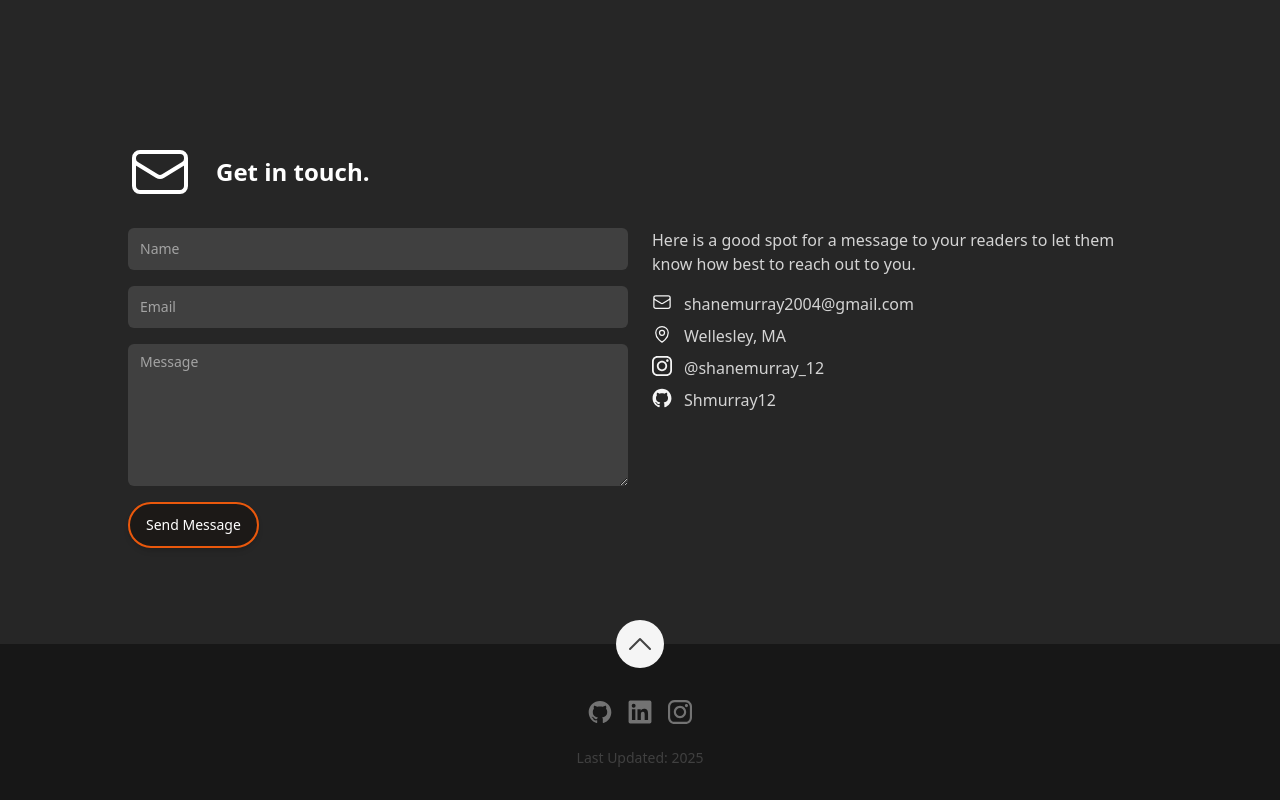
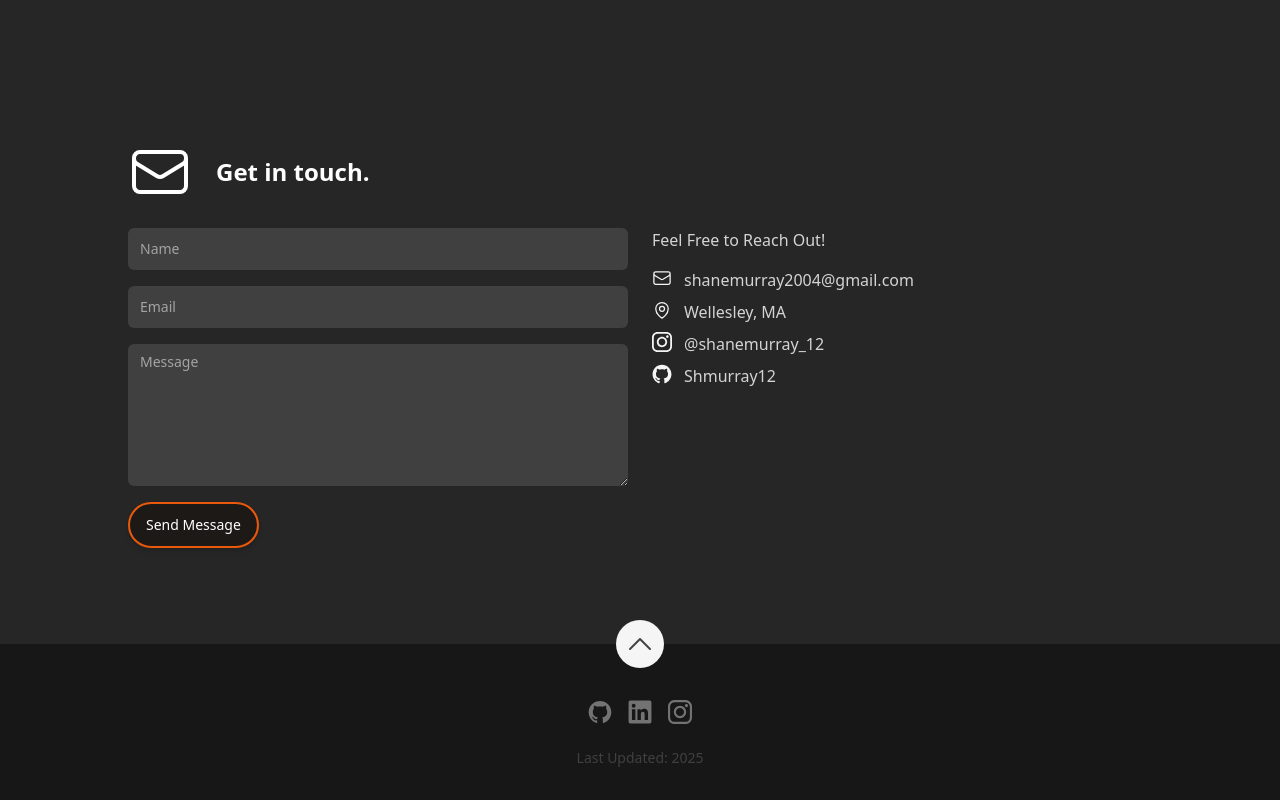
Before and after one commit to Shmurray12/shane-resume, a Next.js app: page /shane-resume/ in a window 1280 px wide. Shown: the part 2600-3400 px from the top of the page. Built offline with nearby package versions, Linux system fonts and the light colour scheme.

Commit message:
fixing contact section

```diff
--- a/src/data/data.tsx
+++ b/src/data/data.tsx
@@ -311,7 +311,7 @@
 
 export const contact: ContactSection = {
   headerText: 'Get in touch.',
-  description: 'Here is a good spot for a message to your readers to let them know how best to reach out to you.',
+  description: 'Feel Free to Reach Out!',
   items: [
     {
       type: ContactType.Email,
```
